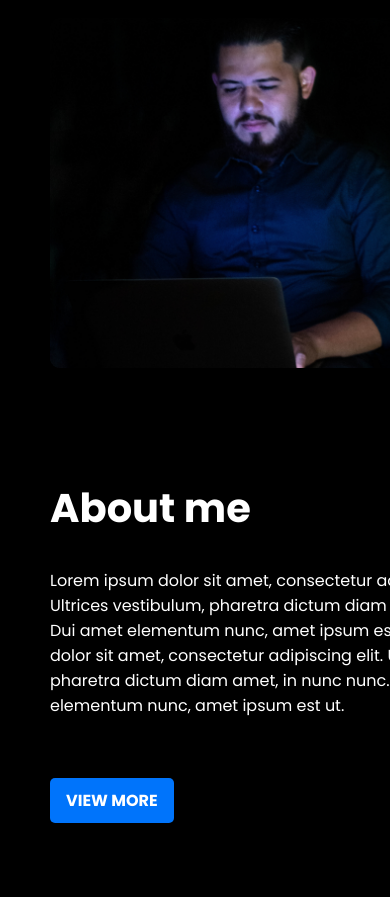
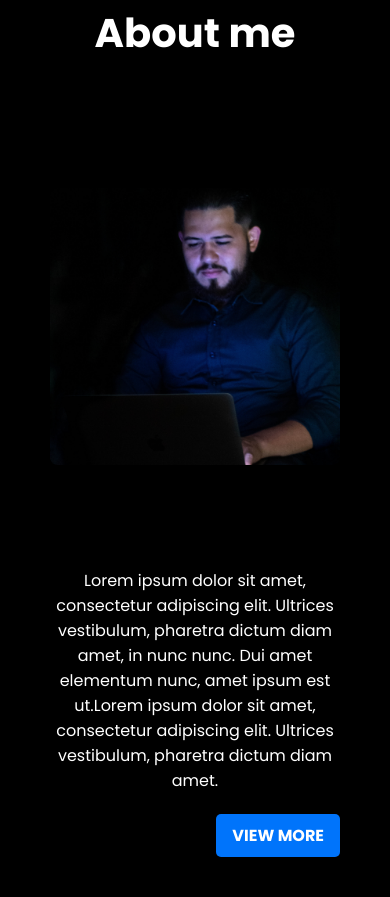
Before and after one commit to kendollcastro/portfolio-project, a website: page index.html in a window 390 px wide. Shown: the part 807-1704 px from the top of the page. Drawn offline with Linux system fonts and the light colour scheme.

Commit message:
Agregue cambios en el html del home y sus respectivos estilos

```diff
--- a/index.html
+++ b/index.html
@@ -70,9 +70,16 @@
         </div>-->
 
         <div class="aboutme-text">
-          <h3>About me</h3>
-          <p>Lorem ipsum dolor sit amet, consectetur adipiscing elit. Ultrices vestibulum, pharetra dictum diam amet, in nunc nunc. Dui amet elementum nunc, amet ipsum est ut.Lorem ipsum dolor sit amet, consectetur adipiscing elit. Ultrices vestibulum, pharetra dictum diam amet, in nunc nunc. Dui amet elementum nunc, amet ipsum est ut.</p>
-          <a href="aboutme.html" class="button-blue">VIEW MORE</a>
+          <div>
+            <h3>About me</h3>
+          </div>
+          <div class="aboutme-img-mobile"></div>
+          <div>
+            <p>Lorem ipsum dolor sit amet, consectetur adipiscing elit. Ultrices vestibulum, pharetra dictum diam amet, in nunc nunc. Dui amet elementum nunc, amet ipsum est ut.Lorem ipsum dolor sit amet, consectetur adipiscing elit. Ultrices vestibulum, pharetra dictum diam amet.</p>
+          </div>
+          <div class="btn-home-about">
+            <a href="aboutme.html">VIEW MORE</a>
+          </div>
         </div>
 
         <!--Image About me home-->
--- a/sass/brakpoints/_mobile.scss
+++ b/sass/brakpoints/_mobile.scss
@@ -1,18 +1,13 @@
 @media(max-width: 767px){
 
   //Header
+  /*
   .header{
-    background-image: url(../../img/home-header-img.png);
-    background-size: contain;
-    background-repeat: no-repeat;
-    width: 100%;
-  }
-
-  //Header Image
-
-  .header-img{
-    display: none;
-  }
+    //background-image: url(../../img/home-header-img.png);
+    //background-size: contain;
+    //background-repeat: no-repeat;
+    //width: 100%;
+  }*/
 
   //Navigation Menu
   .nav-menu{
@@ -40,10 +35,40 @@
   }
 
   // About me home
-  .aboutme-info{
-    flex-direction: column-reverse;
+
+  .aboutme-info {
+    justify-content: center;
+    text-align: center;
+    padding: 0;
+  }
+
+  .aboutme-img-mobile{
+    display: flex;
+    //justify-content: center;
+    background-image: url(../../img/home-img-2.png);
+    background-repeat: no-repeat;
+    background-size: contain;
+    max-width: 100%;
+    width: 370px;
+    height: 350px;
+    margin: 0 auto;
+    margin-top: 125px;
+  }
+
+  .aboutme-img {
+    display: none;
+  }
+
+  .aboutme-text {
+    align-items: center;
+    width: 100%;
+  }
+
+  .btn-home-about {
+    float: right;
   }
 }
+
 
 
 @media(max-width: 1100px){
--- a/sass/partials/_about.scss
+++ b/sass/partials/_about.scss
@@ -40,7 +40,7 @@
 
 // **** Wrapper About Me ****
 
-.wrapper-about{
+.wrapper-aboutme{
   background-color: black;
   width: 1440px;
 }
--- a/sass/partials/_home.scss
+++ b/sass/partials/_home.scss
@@ -1,8 +1,8 @@
 //Header Div
 
 .first-header-wrapper{
-  max-width: 1440px;
-  width: 100%;
+  max-width: 100%;
+  width: 1440px;
   padding: 0 50px;
 }
 
@@ -59,7 +59,8 @@
   justify-content: space-between;
   margin: 0 auto;
   margin-top: 100px;
-  padding-bottom: 12.188rem;
+  margin-bottom: 150px;
+  //padding-bottom: 12.188rem;
   width: 1170px;
   max-width: 100%;
 }
@@ -95,19 +96,25 @@
   margin-top: 125px;
 }
 
+.aboutme-img-mobile {
+  display: none;
+}
+
 //**** About me / button ****
+.btn-home-about {
+  margin-top: 30px;
+}
 
-.aboutme-text a{
+.btn-home-about a {
   font-size: 1rem;
   text-decoration: none;
   background-color: $button-color;
   padding: 0.625rem 1rem;
-  color: $text-color;
+  color: white;
   border-radius: 0.313rem;
   font-weight: bold;
   text-transform: uppercase;
-  position: absolute;
-  margin-top: 3.75rem;
+  margin: 6.25rem 0 5rem;
 }
 
 .aboutme-text a:hover{
```
Also changed, not shown: aboutme.html (+1 -1 lines), public/css/styles.css.
